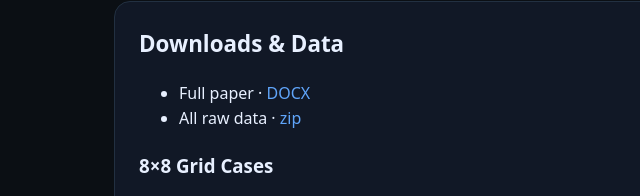
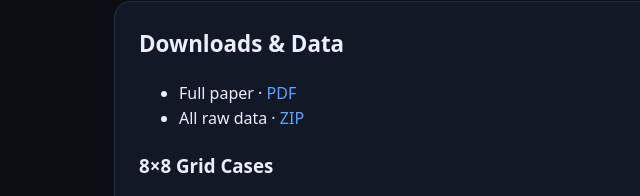
Before and after one commit to sxando/Emergency-Vehicle-Routing-Data, a plain HTML site: page index.html in a window 1280 px wide. Shown: the part 3879-4075 px from the top of the page, 0-640 px from the left. Drawn offline with Linux system fonts and the light colour scheme.

Commit message:
9th commit - Project data

```diff
--- a/index.html
+++ b/index.html
@@ -340,8 +340,8 @@ a.figlink figure:hover{border-color:#60a5fa}
 <section id="downloads" class="card">
   <h2>Downloads & Data</h2>
   <ul>
-    <li>Full paper · <a href="assets/A_ Implementation and Analysis for Emergency Vehicle Routing Report.docx" download>DOCX</a></li>
-        <li>All raw data · <a href="assets/raw_data_txt.zip" download>zip</a></li>
+    <li>Full paper · <a href="assets/A_Implementation_and_Analysis_for_Emergency_Vehicle_Routing_Report.pdf" download>PDF</a></li>
+        <li>All raw data · <a href="assets/raw_data_txt.zip" download>ZIP</a></li>
   </ul>
 
   <h3>8×8 Grid Cases</h3>
```
Also changed, not shown: 3 other files.
